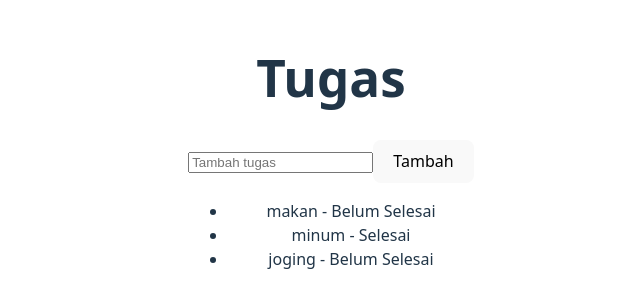
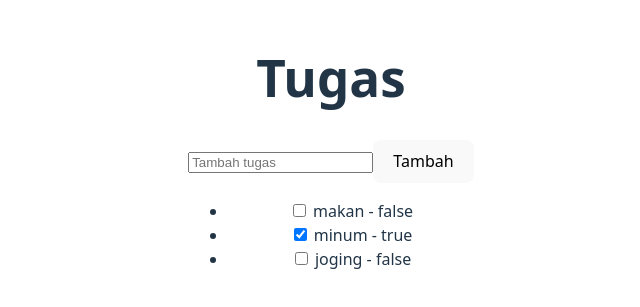
Before and after one commit to Ibrahimovic99/32-pbk-uts-233510201, a Vue app: page / in a window 1280 px wide. Shown: the part 249-556 px from the top of the page, without its empty margins (309-949 px from the left). Built offline with nearby package versions, Linux system fonts and the light colour scheme.

Commit message:
toggle ceklis

```diff
--- a/src/App.vue
+++ b/src/App.vue
@@ -2,9 +2,9 @@
 import { ref } from 'vue'
 
 const tugas = ref([
-  { id: 1, text: 'makan', status: 'Belum Selesai' },
-  { id: 2, text: 'minum', status: 'Selesai' },
-  { id: 3, text: 'joging', status: 'Belum Selesai' },
+  { id: 1, text: 'makan', status: false },
+  { id: 2, text: 'minum', status: true },
+  { id: 3, text: 'joging', status: false },
 ])
 
 const input = ref('')
@@ -28,6 +28,7 @@ function tambahTugas() {
     <button @click="tambahTugas">Tambah</button>
     <ul>
       <li v-for="tugas in tugas" :key="tugas.id">
+        <input type="checkbox" v-model="tugas.status">
         {{ tugas.text }} - {{ tugas.status }}
       </li>
     </ul>
```
